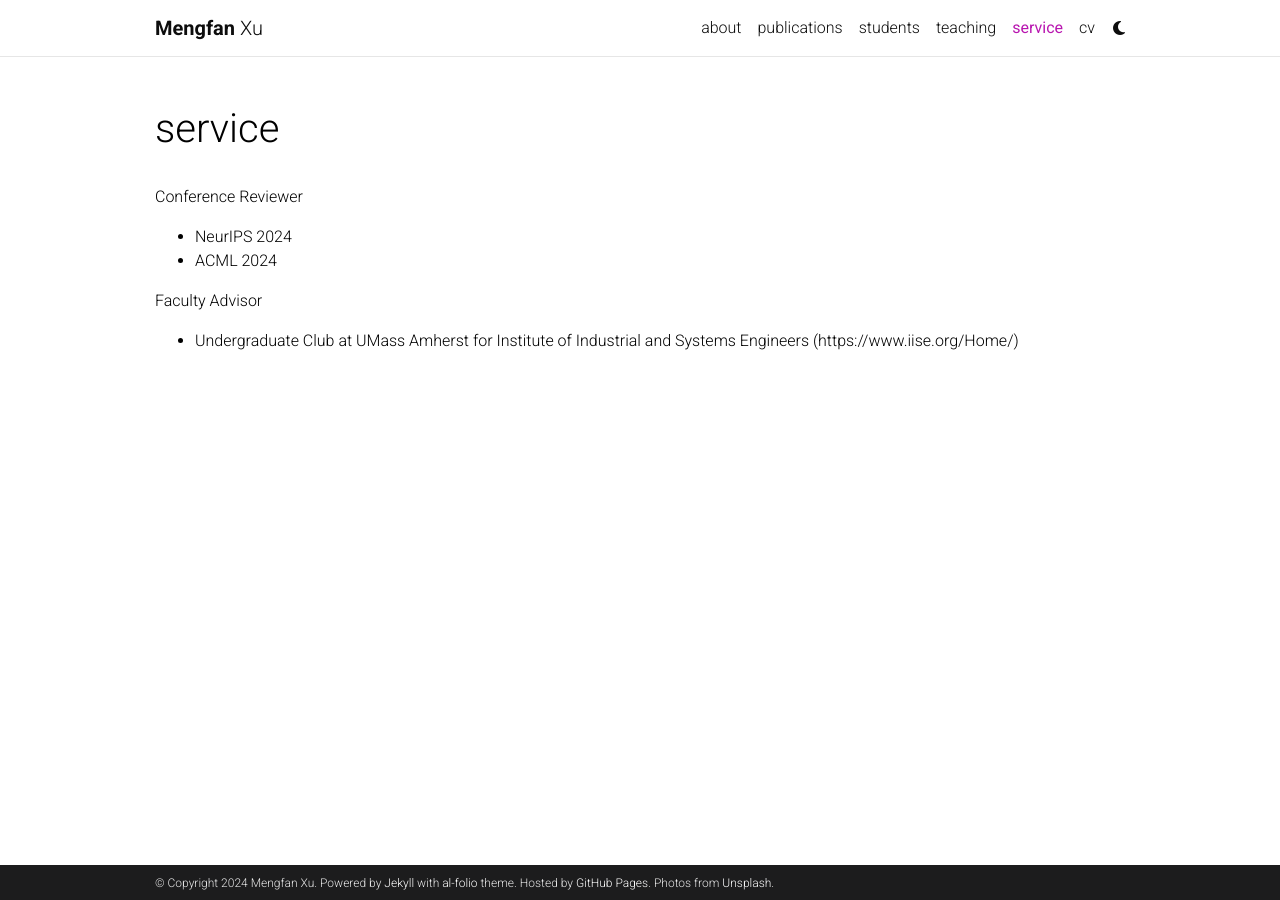
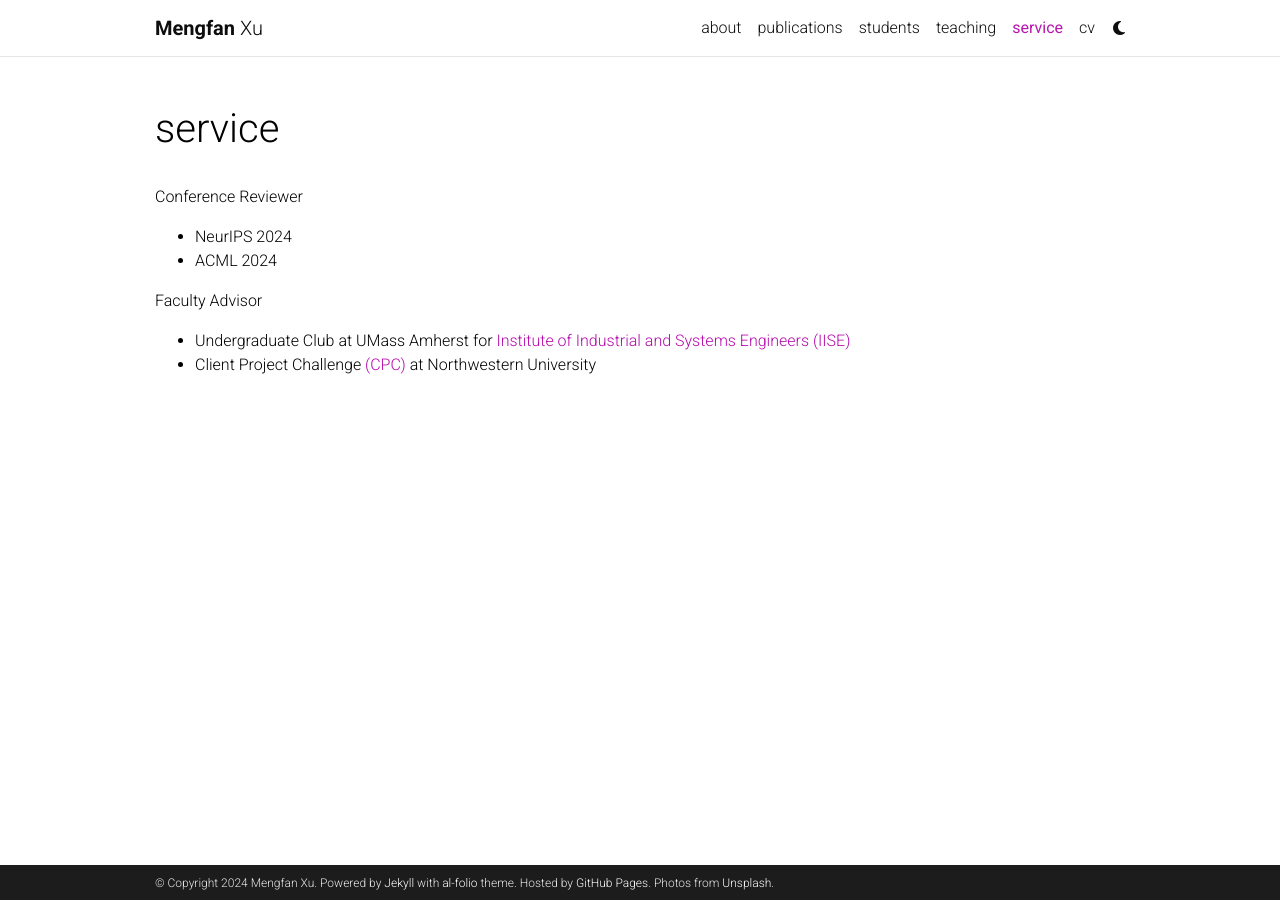
Before and after one commit to mengfanxu1997/mengfanxu1997.github.io, a Jekyll site: the page built from _pages/service.md, in a window 1280 px wide. Built offline with Jekyll 4.4.1, drawn with Linux system fonts in a browser that asks for light colours; comment, search, counter and statistics services are not loaded; a style sheet for code colours, icons or effects is not loaded.

Commit message:
Update service.md

```diff
--- a/_pages/service.md
+++ b/_pages/service.md
@@ -12,4 +12,5 @@
   - ACML 2024
 
 Faculty Advisor
-  - Undergraduate Club at UMass Amherst for Institute of Industrial and Systems Engineers (https://www.iise.org/Home/)
+  - Undergraduate Club at UMass Amherst for [Institute of Industrial and Systems Engineers (IISE)](https://www.iise.org/Home/)
+  - Client Project Challenge [(CPC)](https://www.mccormick.northwestern.edu/industrial/academics/undergraduate/client-project-challenge/projects/logistics-assessment.html) at Northwestern University
```
